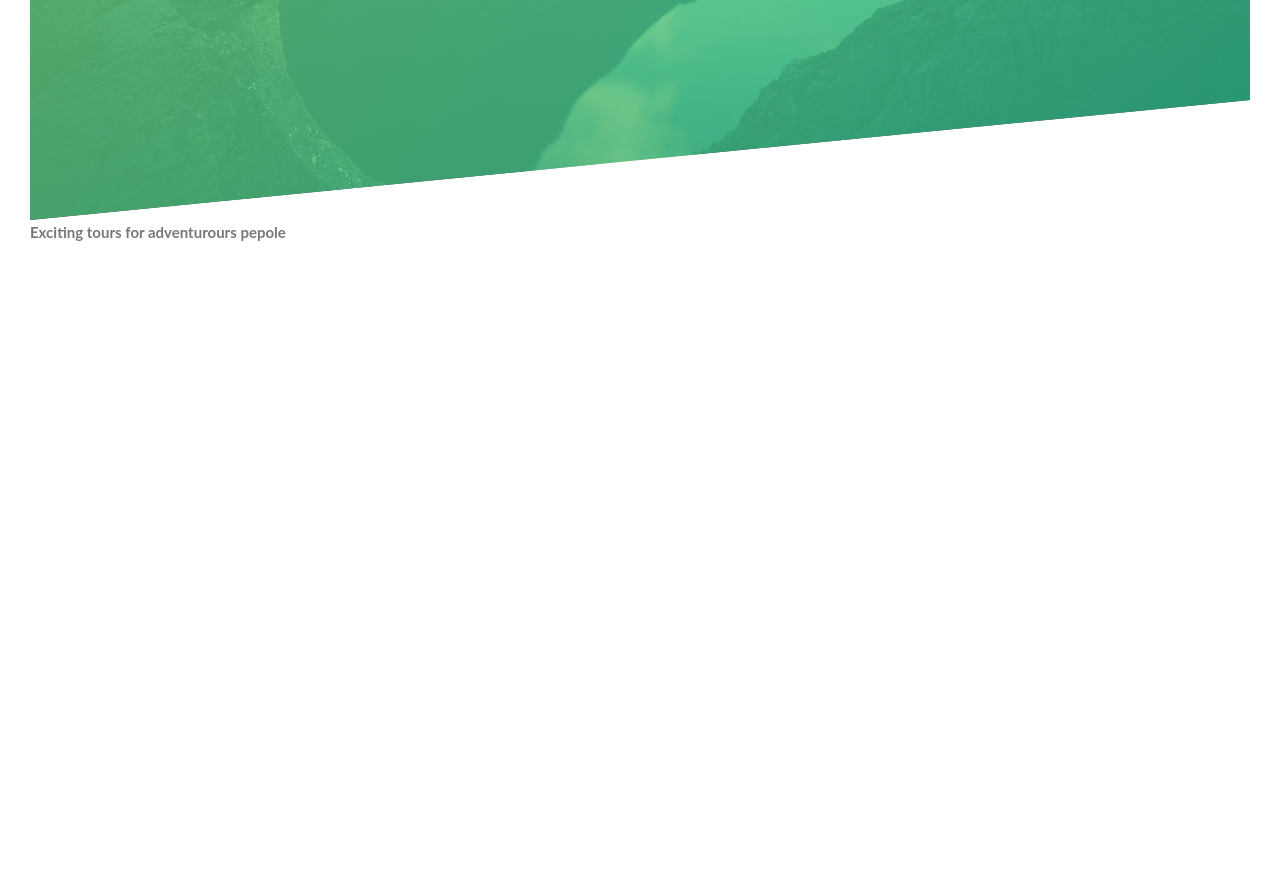
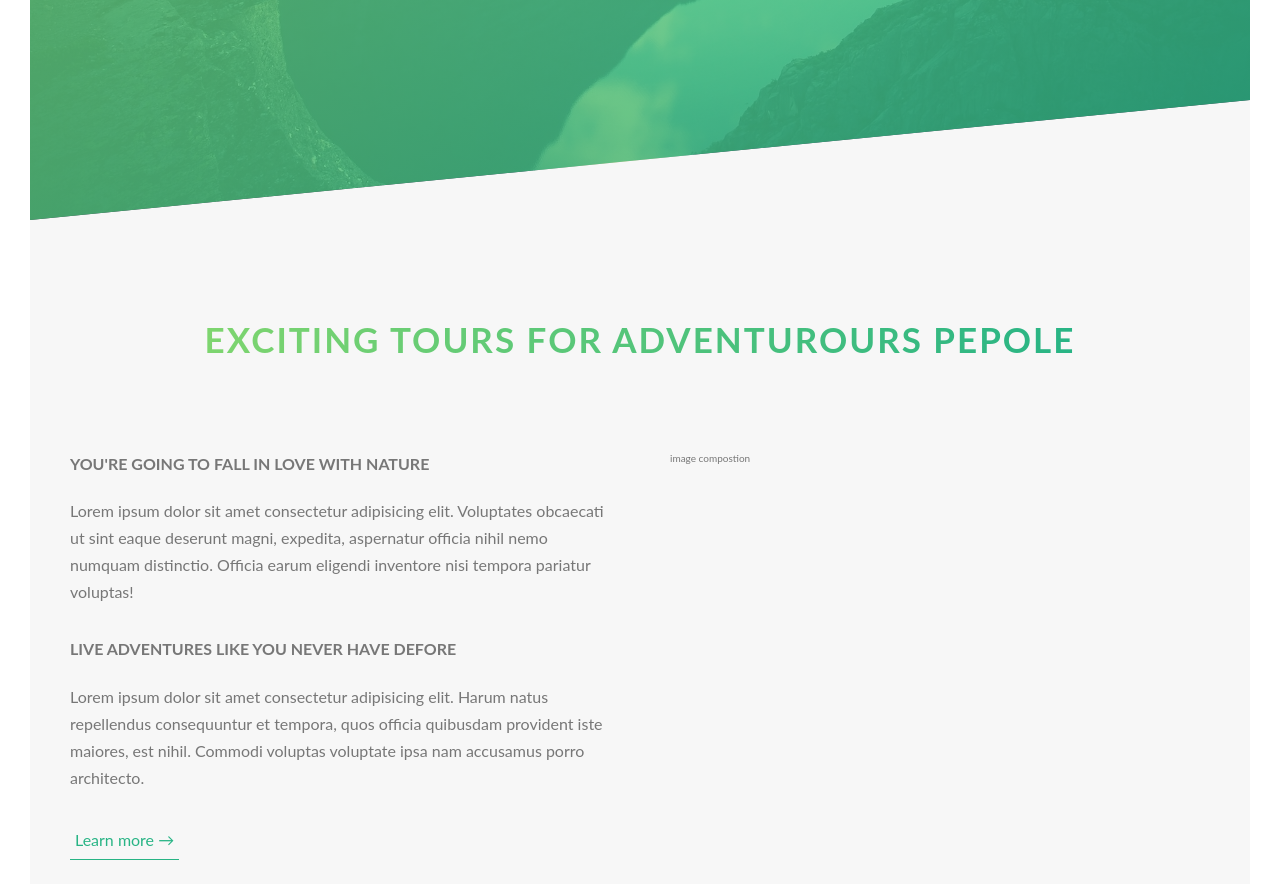
Before and after one commit to ahmedyosry433/Natours-HTML-CSS, a website: page index.html in a window 1280 px wide. Shown: the part 570-1454 px from the top of the page. Before the commit the page ends 846 px from the top, so only its background shows below. Drawn offline with Linux system fonts and the light colour scheme.

Commit message:
about section text

```diff
--- a/index.html
+++ b/index.html
@@ -25,11 +25,39 @@
     </header>
     <!-- End header -->
     <main>
-        <sectiom class="section-about">
-            <h2 class="heading--secondary">
-                Exciting tours for adventurours pepole
-            </h2>
-        </sectiom>
+        <section class="section-about">
+            <div class="u-center-text u-margin-bottom-big">
+                <h2 class="heading--secondary">
+                    Exciting tours for adventurours pepole
+                </h2>
+            </div>
+            <div class="row">
+                <div class="col-1-of-2">
+                    <h3 class="heading-tertiary u-margin-bottom-small">
+                        You're going to fall in love with nature
+                    </h3>
+                    <p class="paragraph">
+                        Lorem ipsum dolor sit amet consectetur adipisicing elit. Voluptates obcaecati
+                        ut sint eaque
+                        deserunt magni, expedita, aspernatur officia nihil nemo numquam distinctio. Officia earum
+                        eligendi inventore nisi tempora pariatur voluptas!
+                    </p>
+
+                    <h3 class="heading-tertiary u-margin-bottom-small">
+                        Live adventures like you never have defore
+                    </h3>
+                    <p class="paragraph">
+                        Lorem ipsum dolor sit amet consectetur adipisicing elit. Harum natus repellendus consequuntur et
+                        tempora, quos officia quibusdam provident iste maiores, est nihil. Commodi voluptas voluptate
+                        ipsa nam accusamus porro architecto.
+                    </p>
+                    <a href="#" class="btn-text">Learn more &rarr;</a>
+                </div>
+                <div class="col-1-of-2">
+                    image compostion
+                </div>
+            </div>
+        </section>
     </main>
 
     <!-- Grad Text
--- a/sass/abstracts/_variables.scss
+++ b/sass/abstracts/_variables.scss
@@ -7,7 +7,10 @@ $white-color:#fff;
 $small-text-color:#777;
 $dark-green-color-obacity-8:rgba(40, 180, 133, 0.8);
 $color-black:#000;
+$color-grey-light-1:#f7f7f7;
 
+// FONTS
+$default-font-size:1.6rem;
 // GRID
 $grid-width: 114rem;
 $gutter-vertical: 8rem;
--- a/sass/base/_typography.scss
+++ b/sass/base/_typography.scss
@@ -29,3 +29,31 @@ body {
         animation-duration: 4s;
     }
 }
+.heading--secondary {
+    text-transform: uppercase;
+    color: transparent;
+    font-size: 3.5rem;
+    font-weight: 700;
+    display: inline-block;
+    background-image: linear-gradient(to right ,$light-green-color,$dark-green-color );
+    background-clip: text;
+    letter-spacing: 0.2rem;
+    transition: all 0.2s;
+
+    &:hover {
+        transform: skewY(2deg) skewX(15deg) scale(1.1);
+        text-shadow: 0.5rem 1rem 2rem rgba(0, 0, 0, 0.4);
+    }
+}
+.heading-tertiary {
+    font-size: $default-font-size;
+    font-weight: 700;
+    text-transform: uppercase;
+
+}
+.paragraph {
+    font-size: $default-font-size;
+    &:not(:last-child){
+        margin-bottom: 3rem;
+    }
+}
--- a/sass/base/_utilities.scss
+++ b/sass/base/_utilities.scss
@@ -0,0 +1,14 @@
+.u-center-text {
+    text-align: center;
+  }
+
+  .u-margin-bottom-small {
+    margin-bottom: 2rem;
+  }
+  .u-margin-bottom-medium {
+    margin-bottom: 4rem;
+  }
+
+  .u-margin-bottom-big {
+    margin-bottom: 8rem;
+  }
--- a/sass/components/_button.scss
+++ b/sass/components/_button.scss
@@ -5,11 +5,10 @@
         text-decoration: none;
         padding: 1.5rem 4rem;
         border-radius:10rem;
-        font-size: 1.5rem;
         display: inline-block;
         transition: all 0.4s;
         position: relative;
-        font-size: 1.6rem;
+        font-size: $default-font-size;
     }
     &:hover {
         transform: translateY(-3px);
@@ -48,3 +47,27 @@
         }
     }
 }
+.btn-text {
+    &:link,
+    &:visited {
+        color: $dark-green-color ;
+        display: inline-block;
+        text-decoration: none;
+        border-bottom: 0.1rem solid $dark-green-color;
+        padding: 0.5rem;
+        transition: 0.2s;
+        font-size: $default-font-size;
+        transition: all 0.2s;
+    }
+    &:hover {
+        color: $white-color;
+        background-color: $dark-green-color;
+        box-shadow: 0 1rem 2rem rgba($color-black, 0.15);
+        transform: translateY(-2px);
+    }
+    &:active {
+        box-shadow: 0 1rem 2rem rgba($color-black, 0.15);
+        transform: translateY(0);
+
+    }
+}
--- a/sass/layout/_grid.scss
+++ b/sass/layout/_grid.scss
@@ -1,5 +1,4 @@
 .row {
-    background-color: $light-green-color;
     max-width: $grid-width;
     margin: 0 auto;
     &:not(:last-child){
@@ -9,7 +8,6 @@
     @include clearfix;
 
     [class^="col-"] {
-        background-color: $dark-green-color;
         float: left;
         &:not(:last-child){
             margin-right:$gutter-horizontal;
--- a/sass/pages/_home.scss
+++ b/sass/pages/_home.scss
@@ -0,0 +1,5 @@
+.section-about {
+    background-color: $color-grey-light-1;
+    padding: 25rem 0;
+    margin-top: -20vh;
+}
```
Also changed, not shown: css/main.css.
